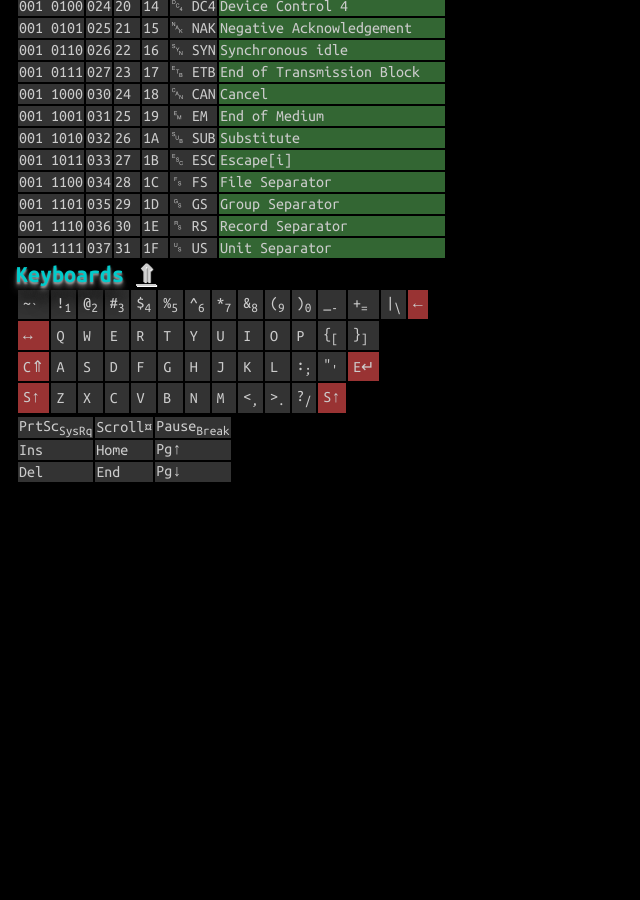
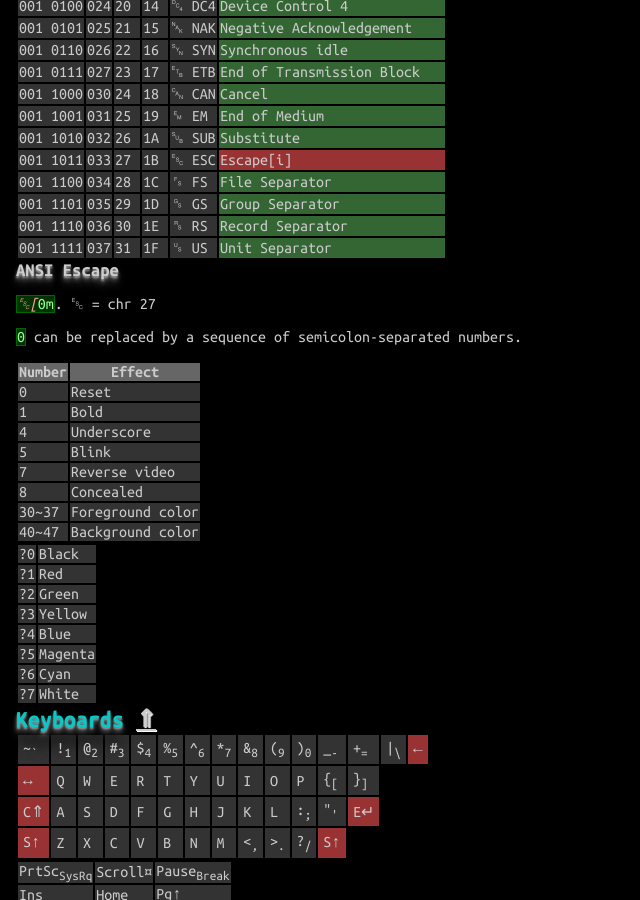
Before and after one commit to betaveros/betaveros.github.io, a Jekyll site: the page c/index.html, which Jekyll copies as it is, in a window 1280 px wide and 900 px high, scrolled down 13845 px. Shown: the whole window, without its empty margins (0-640 px from the left). Built offline with Jekyll 4.4.1, drawn with Linux system fonts in a browser that asks for light colours; before the commit the page ends 14345 px from its top, so only the background shows below that.

Commit message:
Cheat sheet: ANSI escapes

```diff
--- a/c/index.html
+++ b/c/index.html
@@ -838,13 +838,37 @@ std::qsort(arr, n, sizeof(int), cmp);
 				<tr><td>001 1000</td><td>030</td><td>24</td><td>18 </td><td>&#x2418; CAN</td><td class="cg">Cancel</td></tr>
 				<tr><td>001 1001</td><td>031</td><td>25</td><td>19 </td><td>&#x2419; EM</td><td class="cg">End of Medium</td></tr>
 				<tr><td>001 1010</td><td>032</td><td>26</td><td>1A </td><td>&#x241A; SUB</td><td class="cg">Substitute</td></tr>
-				<tr><td>001 1011</td><td>033</td><td>27</td><td>1B </td><td>&#x241B; ESC</td><td class="cg">Escape[i]</td></tr>
+				<tr><td>001 1011</td><td>033</td><td>27</td><td>1B </td><td>&#x241B; ESC</td><td class="cr">Escape[i]</td></tr>
 				<tr><td>001 1100</td><td>034</td><td>28</td><td>1C </td><td>&#x241C; FS</td><td class="cg">File Separator</td></tr>
 				<tr><td>001 1101</td><td>035</td><td>29</td><td>1D </td><td>&#x241D; GS</td><td class="cg">Group Separator</td></tr>
 				<tr><td>001 1110</td><td>036</td><td>30</td><td>1E </td><td>&#x241E; RS</td><td class="cg">Record Separator</td></tr>
 				<tr><td>001 1111</td><td>037</td><td>31</td><td>1F </td><td>&#x241F; US</td><td class="cg">Unit Separator</td></tr>
 			</table>
 		</div>
+		<h3>ANSI Escape</h3>
+		<p><code><em>&#x241B;[</em>0m</code>. &#x241B; = chr 27 </p>
+		<p><code>0</code> can be replaced by a sequence of semicolon-separated numbers.</p>
+		<table>
+			<tr><th>Number</th><th>Effect</th></tr>
+			<tr><td>0</td><td>Reset</td></tr>
+			<tr><td>1</td><td>Bold</td></tr>
+			<tr><td>4</td><td>Underscore</td></tr>
+			<tr><td>5</td><td>Blink</td></tr>
+			<tr><td>7</td><td>Reverse video</td></tr>
+			<tr><td>8</td><td>Concealed</td></tr>
+			<tr><td>30~37</td><td>Foreground color</td></tr>
+			<tr><td>40~47</td><td>Background color</td></tr>
+		</table>
+		<table>
+			<tr><td>?0</td><td>Black</td></tr>
+			<tr><td>?1</td><td>Red</td></tr>
+			<tr><td>?2</td><td>Green</td></tr>
+			<tr><td>?3</td><td>Yellow</td></tr>
+			<tr><td>?4</td><td>Blue</td></tr>
+			<tr><td>?5</td><td>Magenta</td></tr>
+			<tr><td>?6</td><td>Cyan</td></tr>
+			<tr><td>?7</td><td>White</td></tr>
+		</table>
 		<h2 id="key"><span class="toggle" onClick="toggle('keycont');return false">Keyboards</span> <a href="#top">&uArr;</a></h2>
 		<div id="keycont">
 			<table class="padded">
```
